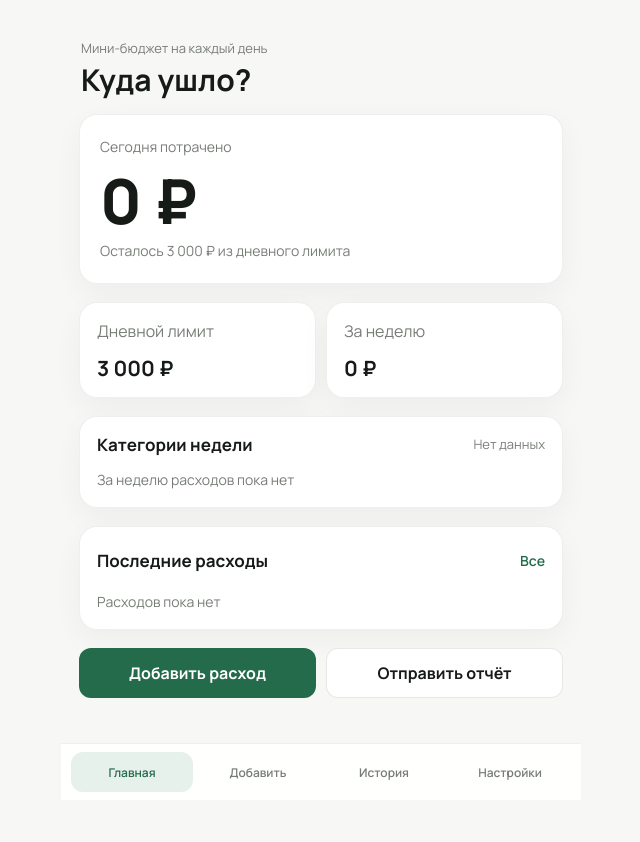
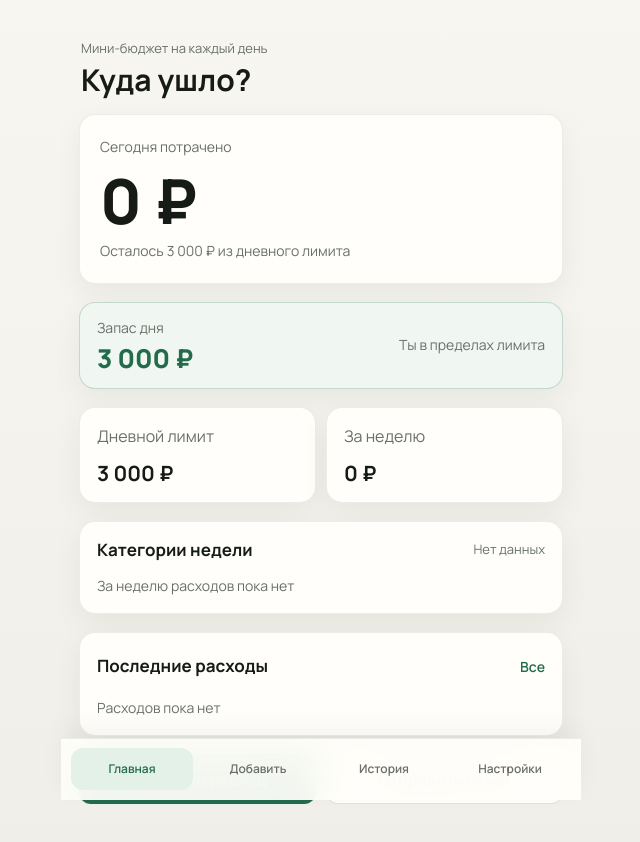
Before and after one commit to endocrincentrprodiabet-afk/kuda-ushlo-miniapp, a React (Vite) app in the folder web/: page / in a window 1280 px wide. Shown: the top 842 px of the page, without its empty margins (319-959 px from the left). Before the commit the page ends 800 px from the top, so only its background shows below. Built offline with nearby package versions, Linux system fonts and the light colour scheme.

Commit message:
Improve report fallback and add daily buffer

```diff
--- a/web/src/App.tsx
+++ b/web/src/App.tsx
@@ -14,7 +14,7 @@ export default function App() {
   const [expenses, setExpenses] = useState<Expense[]>(() => loadExpenses());
   const [settings, setSettings] = useState<Settings>(() => loadSettings());
   const [historyFilter, setHistoryFilter] = useState<HistoryFilter>('today');
-  const [reportText, setReportText] = useState('');
+  const [reportStatus, setReportStatus] = useState('');
 
   useEffect(() => {
     saveExpenses(expenses);
@@ -36,11 +36,12 @@ export default function App() {
     clearAllData();
     setExpenses([]);
     setSettings(DEFAULT_SETTINGS);
-    setReportText('');
+    setReportStatus('');
   }
 
   function handleSendReport() {
-    setReportText(sendTelegramReport(expenses, settings));
+    const result = sendTelegramReport(expenses, settings);
+    setReportStatus(result.statusMessage);
   }
 
   return (
@@ -51,6 +52,7 @@ export default function App() {
           settings={settings}
           onNavigate={setScreen}
           onSendReport={handleSendReport}
+          reportStatus={reportStatus}
         />
       ) : null}
 
--- a/web/src/screens/HomeScreen.tsx
+++ b/web/src/screens/HomeScreen.tsx
@@ -8,9 +8,10 @@ type HomeScreenProps = {
   settings: Settings;
   onNavigate: (screen: Screen) => void;
   onSendReport: () => void;
+  reportStatus: string;
 };
 
-export function HomeScreen({ expenses, settings, onNavigate, onSendReport }: HomeScreenProps) {
+export function HomeScreen({ expenses, settings, onNavigate, onSendReport, reportStatus }: HomeScreenProps) {
   const todayTotal = sumExpenses(getTodayExpenses(expenses));
   const weekExpenses = getWeekExpenses(expenses);
   const weekTotal = sumExpenses(weekExpenses);
@@ -18,6 +19,9 @@ export function HomeScreen({ expenses, settings, onNavigate, onSendReport }: Hom
   const categoryTotals = getCategoryTotals(weekExpenses);
   const recentExpenses = sortByCreatedAt(expenses).slice(0, 4);
   const limitDiff = settings.dailyLimit - todayTotal;
+  const hasDailyLimit = settings.dailyLimit > 0;
+  const dailyBalanceTitle = limitDiff >= 0 ? 'Запас дня' : 'Перерасход';
+  const dailyBalanceCaption = limitDiff >= 0 ? 'Ты в пределах лимита' : 'Лимит превышен';
 
   return (
     <main className="screen">
@@ -32,11 +36,23 @@ export function HomeScreen({ expenses, settings, onNavigate, onSendReport }: Hom
         <span>Сегодня потрачено</span>
         <strong>{formatMoney(todayTotal, settings.currency)}</strong>
         <p>
-          {limitDiff >= 0
-            ? `Осталось ${formatMoney(limitDiff, settings.currency)} из дневного лимита`
-            : `Лимит превышен на ${formatMoney(Math.abs(limitDiff), settings.currency)}`}
+          {hasDailyLimit
+            ? limitDiff >= 0
+              ? `Осталось ${formatMoney(limitDiff, settings.currency)} из дневного лимита`
+              : `Лимит превышен на ${formatMoney(Math.abs(limitDiff), settings.currency)}`
+            : 'Дневной лимит можно задать в настройках'}
         </p>
       </section>
+
+      {hasDailyLimit ? (
+        <section className={`balance-card ${limitDiff >= 0 ? 'balance-card--safe' : 'balance-card--over'}`}>
+          <div>
+            <span>{dailyBalanceTitle}</span>
+            <strong>{formatMoney(Math.abs(limitDiff), settings.currency)}</strong>
+          </div>
+          <p>{dailyBalanceCaption}</p>
+        </section>
+      ) : null}
 
       <div className="grid-two">
         <section className="card">
@@ -90,6 +106,7 @@ export function HomeScreen({ expenses, settings, onNavigate, onSendReport }: Hom
         <button className="secondary-button" onClick={onSendReport} type="button">
           Отправить отчёт
         </button>
+        {reportStatus ? <p className="status-message">{reportStatus}</p> : null}
       </div>
     </main>
   );
--- a/web/src/styles.css
+++ b/web/src/styles.css
@@ -4,46 +4,29 @@
   color-scheme: light;
   font-family:
     "Manrope", system-ui, -apple-system, BlinkMacSystemFont, "Segoe UI", sans-serif;
-  background: var(--tg-theme-bg-color, #f7f7f5);
-  color: var(--tg-theme-text-color, #171b18);
-  --bg: var(--tg-theme-bg-color, #f7f7f5);
-  --surface: var(--tg-theme-secondary-bg-color, #ffffff);
-  --surface-soft: #f3f4f1;
-  --surface-strong: #ebece8;
-  --text: var(--tg-theme-text-color, #171b18);
-  --muted: var(--tg-theme-hint-color, #777d76);
-  --muted-soft: #9aa09a;
-  --line: rgba(25, 31, 27, 0.1);
-  --line-soft: rgba(25, 31, 27, 0.07);
-  --accent: var(--tg-theme-button-color, #246b4b);
+  background: #f7f6f1;
+  color: #171b18;
+  --tg-bg-fallback: var(--tg-theme-bg-color, #f7f6f1);
+  --bg: #f7f6f1;
+  --bg-deep: #efeee8;
+  --surface: #fffefa;
+  --surface-soft: #f1f3ee;
+  --surface-strong: #e6e9e1;
+  --text: #171b18;
+  --muted: #687069;
+  --muted-soft: #8b928b;
+  --line: rgba(24, 31, 27, 0.13);
+  --line-soft: rgba(24, 31, 27, 0.08);
+  --accent: #246b4b;
   --accent-pressed: #1d5b3f;
-  --accent-soft: #e7f1eb;
-  --accent-text: var(--tg-theme-button-text-color, #ffffff);
+  --accent-soft: #e4f1e8;
+  --accent-softer: #f0f7f2;
+  --accent-line: rgba(36, 107, 75, 0.22);
+  --accent-text: #ffffff;
   --danger: #b24b4b;
   --danger-soft: #f7eeee;
-  --shadow: 0 10px 30px rgba(24, 30, 26, 0.045);
-}
-
-@media (prefers-color-scheme: dark) {
-  :root {
-    color-scheme: dark;
-    --bg: var(--tg-theme-bg-color, #111411);
-    --surface: var(--tg-theme-secondary-bg-color, #191d19);
-    --surface-soft: #20251f;
-    --surface-strong: #282e27;
-    --text: var(--tg-theme-text-color, #eef1ed);
-    --muted: var(--tg-theme-hint-color, #a5aca5);
-    --muted-soft: #808980;
-    --line: rgba(238, 241, 237, 0.12);
-    --line-soft: rgba(238, 241, 237, 0.08);
-    --accent: var(--tg-theme-button-color, #70b58d);
-    --accent-pressed: #8cc6a4;
-    --accent-soft: rgba(112, 181, 141, 0.14);
-    --accent-text: var(--tg-theme-button-text-color, #0d150f);
-    --danger: #e08a8a;
-    --danger-soft: rgba(224, 138, 138, 0.1);
-    --shadow: none;
-  }
+  --danger-line: rgba(178, 75, 75, 0.2);
+  --shadow: 0 10px 30px rgba(24, 30, 26, 0.055);
 }
 
 * {
@@ -54,7 +37,9 @@ body {
   margin: 0;
   min-width: 320px;
   min-height: 100vh;
-  background: var(--bg);
+  background:
+    linear-gradient(180deg, var(--bg) 0%, var(--bg-deep) 100%),
+    var(--tg-bg-fallback);
   color: var(--text);
   text-rendering: optimizeLegibility;
   -webkit-font-smoothing: antialiased;
@@ -76,7 +61,7 @@ button {
   width: min(100%, 520px);
   min-height: 100vh;
   margin: 0 auto;
-  padding-bottom: calc(78px + env(safe-area-inset-bottom));
+  padding-bottom: calc(88px + env(safe-area-inset-bottom));
 }
 
 .screen {
@@ -128,7 +113,7 @@ h2 {
 .card,
 .form-card {
   border: 1px solid var(--line-soft);
-  border-radius: 18px;
+  border-radius: 16px;
   background: var(--surface);
   box-shadow: var(--shadow);
 }
@@ -158,6 +143,60 @@ h2 {
 .card,
 .form-card {
   padding: 17px;
+}
+
+.balance-card {
+  display: flex;
+  align-items: center;
+  justify-content: space-between;
+  gap: 16px;
+  min-height: 86px;
+  border: 1px solid var(--accent-line);
+  border-radius: 16px;
+  padding: 16px 17px;
+  background: var(--accent-softer);
+  box-shadow: var(--shadow);
+}
+
+.balance-card--over {
+  border-color: var(--danger-line);
+  background: var(--danger-soft);
+}
+
+.balance-card div {
+  display: flex;
+  min-width: 0;
+  flex-direction: column;
+  gap: 7px;
+}
+
+.balance-card span,
+.balance-card p {
+  font-size: 14px;
+  line-height: 1.35;
+}
+
+.balance-card span {
+  color: var(--muted);
+}
+
+.balance-card strong {
+  color: var(--accent);
+  font-size: 26px;
+  font-weight: 750;
+  line-height: 1.05;
+  letter-spacing: 0;
+}
+
+.balance-card--over strong {
+  color: var(--danger);
+}
+
+.balance-card p {
+  flex: 0 0 auto;
+  max-width: 42%;
+  color: var(--muted);
+  text-align: right;
 }
 
 .grid-two {
@@ -239,7 +278,7 @@ h2 {
 .bar-fill {
   height: 100%;
   border-radius: inherit;
-  background: var(--accent);
+  background: linear-gradient(90deg, #2f805a, var(--accent));
 }
 
 .expense-list {
@@ -250,7 +289,7 @@ h2 {
   display: grid;
   grid-template-columns: minmax(0, 1fr);
   gap: 8px;
-  padding: 14px 0;
+  padding: 15px 0;
   border-top: 1px solid var(--line-soft);
 }
 
@@ -295,7 +334,7 @@ h2 {
 .expense-meta {
   display: flex;
   flex-wrap: wrap;
-  gap: 4px 10px;
+  gap: 4px 12px;
   margin-top: 5px;
   color: var(--muted);
   font-size: 13px;
@@ -304,15 +343,48 @@ h2 {
 
 .expense-meta span:first-child {
   min-width: 0;
+  color: var(--muted);
 }
 
 .expense-meta span:last-child {
   color: var(--muted-soft);
 }
 
+.history-groups {
+  display: flex;
+  flex-direction: column;
+  gap: 18px;
+}
+
+.history-date-group {
+  display: flex;
+  flex-direction: column;
+  gap: 8px;
+}
+
+.history-date-title {
+  color: var(--muted);
+  font-size: 12px;
+  font-weight: 700;
+  line-height: 1.35;
+  text-transform: uppercase;
+}
+
 .actions {
   display: grid;
   gap: 10px;
+}
+
+.status-message {
+  grid-column: 1 / -1;
+  border: 1px solid var(--accent-line);
+  border-radius: 13px;
+  padding: 12px 14px;
+  background: var(--accent-softer);
+  color: var(--accent);
+  font-size: 14px;
+  font-weight: 600;
+  line-height: 1.45;
 }
 
 .primary-button,
@@ -432,14 +504,19 @@ input {
   border: 1px solid var(--line);
   border-radius: 13px;
   padding: 0 14px;
-  background: var(--surface);
+  background: #ffffff;
   color: var(--text);
+  caret-color: var(--accent);
   outline: none;
 }
 
 input:focus {
   border-color: rgba(36, 107, 75, 0.45);
   box-shadow: 0 0 0 3px var(--accent-soft);
+}
+
+input::placeholder {
+  color: var(--muted-soft);
 }
 
 .amount-field input {
@@ -450,35 +527,36 @@ input:focus {
 }
 
 .form-card fieldset {
-  gap: 0;
+  gap: 10px;
 }
 
 .form-card fieldset legend {
-  margin-bottom: 12px;
+  margin-bottom: 2px;
 }
 
 .chips {
   display: flex;
   flex-wrap: wrap;
-  gap: 8px 7px;
+  gap: 8px;
   margin-top: 0;
 }
 
 .chip {
-  min-height: 36px;
-  padding: 0 12px;
+  min-height: 38px;
+  padding: 0 13px;
   border: 1px solid var(--line);
-  background: var(--surface);
+  background: #ffffff;
   color: var(--text);
   font-size: 14px;
   font-weight: 600;
+  line-height: 1;
 }
 
 .chip.active,
 .segmented button.active {
-  border-color: transparent;
-  background: var(--accent);
-  color: var(--accent-text);
+  border-color: var(--accent-line);
+  background: var(--accent-soft);
+  color: var(--accent);
 }
 
 .form-error {
@@ -500,7 +578,7 @@ input:focus {
   padding: 4px;
   border: 1px solid var(--line-soft);
   border-radius: 14px;
-  background: var(--surface);
+  background: var(--surface-soft);
 }
 
 .segmented button {
@@ -520,7 +598,7 @@ input:focus {
   border: 1px solid var(--line-soft);
   border-radius: 13px;
   padding: 0 14px;
-  background: var(--surface);
+  background: #ffffff;
 }
 
 .setting-row strong {
@@ -547,19 +625,21 @@ input:focus {
   gap: 4px;
   width: min(100%, 520px);
   margin: 0 auto;
-  padding: 8px 10px calc(8px + env(safe-area-inset-bottom));
+  padding: 9px 10px calc(10px + env(safe-area-inset-bottom));
   border-top: 1px solid var(--line-soft);
-  background: rgba(255, 255, 255, 0.9);
+  background: rgba(255, 254, 250, 0.94);
   backdrop-filter: blur(18px);
+  box-shadow: 0 -10px 24px rgba(24, 30, 26, 0.045);
 }
 
 .nav-button {
-  min-height: 40px;
+  min-height: 42px;
   padding: 0 4px;
   background: transparent;
   color: var(--muted);
   font-size: 12px;
   font-weight: 600;
+  line-height: 1.1;
 }
 
 .nav-button.active {
@@ -601,12 +681,6 @@ input:focus {
   }
 }
 
-@media (prefers-color-scheme: dark) {
-  .bottom-nav {
-    background: rgba(25, 29, 25, 0.9);
-  }
-}
-
 @media (min-width: 720px) {
   .screen {
     padding: 34px 18px 14px;
```
Also changed, not shown: web/src/lib/telegram.ts (+25 -22 lines), web/src/screens/HistoryScreen.tsx (+34 -6 lines).
